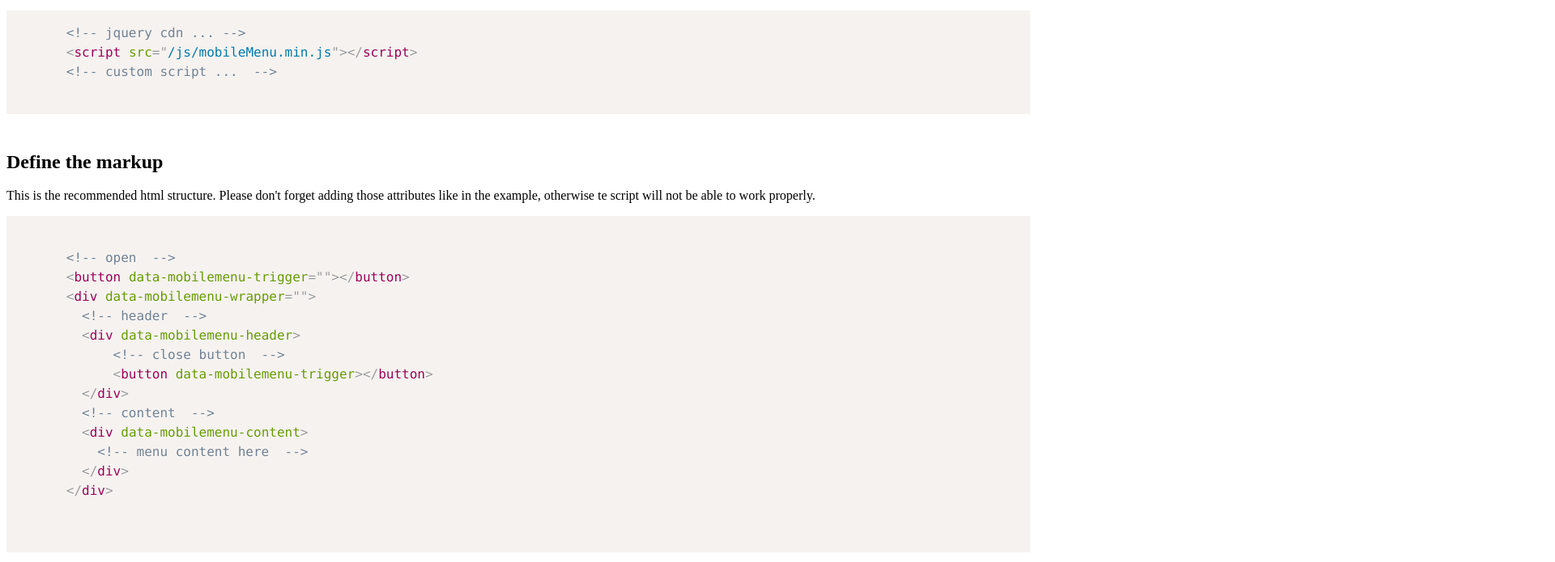
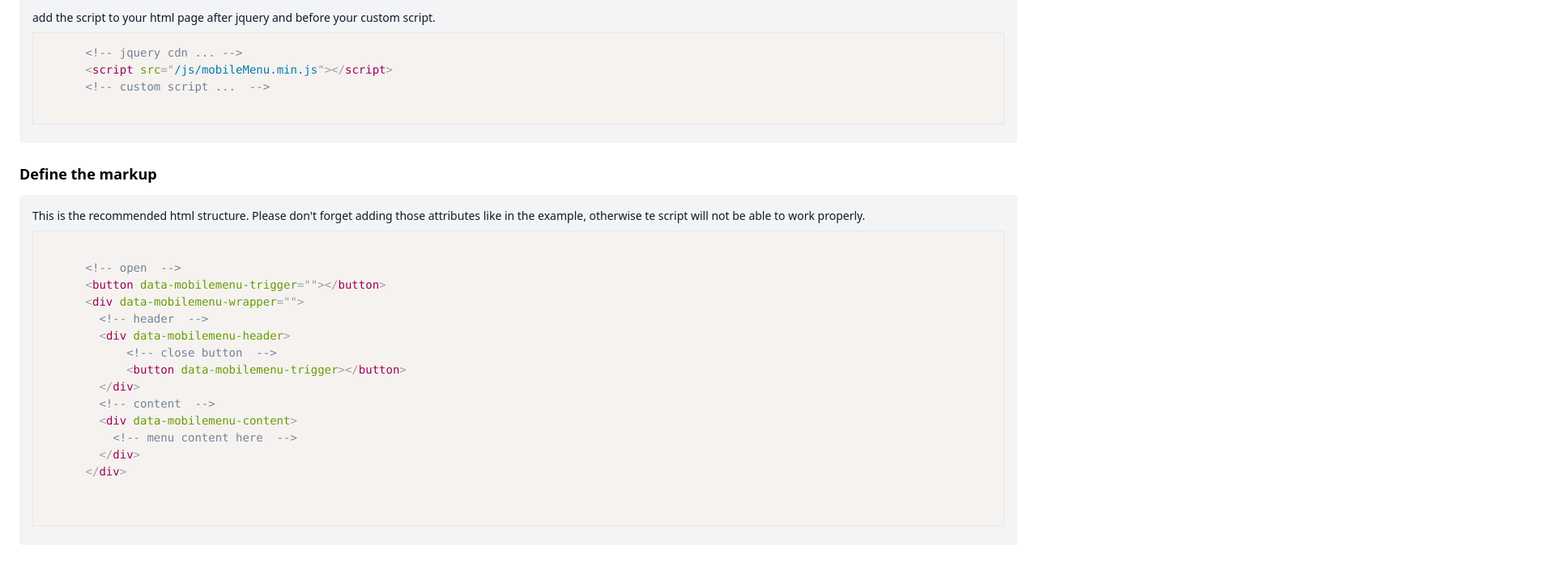
Before and after one commit to issam1994/ia-mobilemenu, a website: page index.html in a window 1280 px wide. Shown: the part 358-1053 px from the top of the page at 81% size, 1920 px wide, since content can reach past the window. Drawn offline with nearby package versions, Linux system fonts and the light colour scheme; the site is published under a folder, as on GitHub Pages, so addresses that start at the root find nothing.

Commit message:
updated paths to static assets

```diff
--- a/index.html
+++ b/index.html
@@ -5,7 +5,7 @@
     <meta http-equiv="X-UA-Compatible" content="IE=edge" />
     <meta name="viewport" content="width=device-width, initial-scale=1.0" />
     <title>MobileMenujs - A Jquery script</title>
-    <link href="/dist/css/main.css" rel="stylesheet" />
+    <link href="dist/css/main.css" rel="stylesheet" />
     <link
       rel="stylesheet"
       href="https://cdn.jsdelivr.net/npm/prismjs@1.24.1/themes/prism.css"
@@ -210,7 +210,7 @@
     <!-- main script  -->
     <script src="https://cdn.jsdelivr.net/npm/prismjs@1.24.1/components/prism-core.min.js"></script>
     <script src="https://cdn.jsdelivr.net/npm/prismjs@1.24.1/plugins/autoloader/prism-autoloader.min.js"></script>
-    <script src="/dist/js/mobileMenu.min.js"></script>
-    <script src="/dist/js/main.min.js"></script>
+    <script src="dist/js/mobileMenu.min.js"></script>
+    <script src="dist/js/main.min.js"></script>
   </body>
 </html>
```
